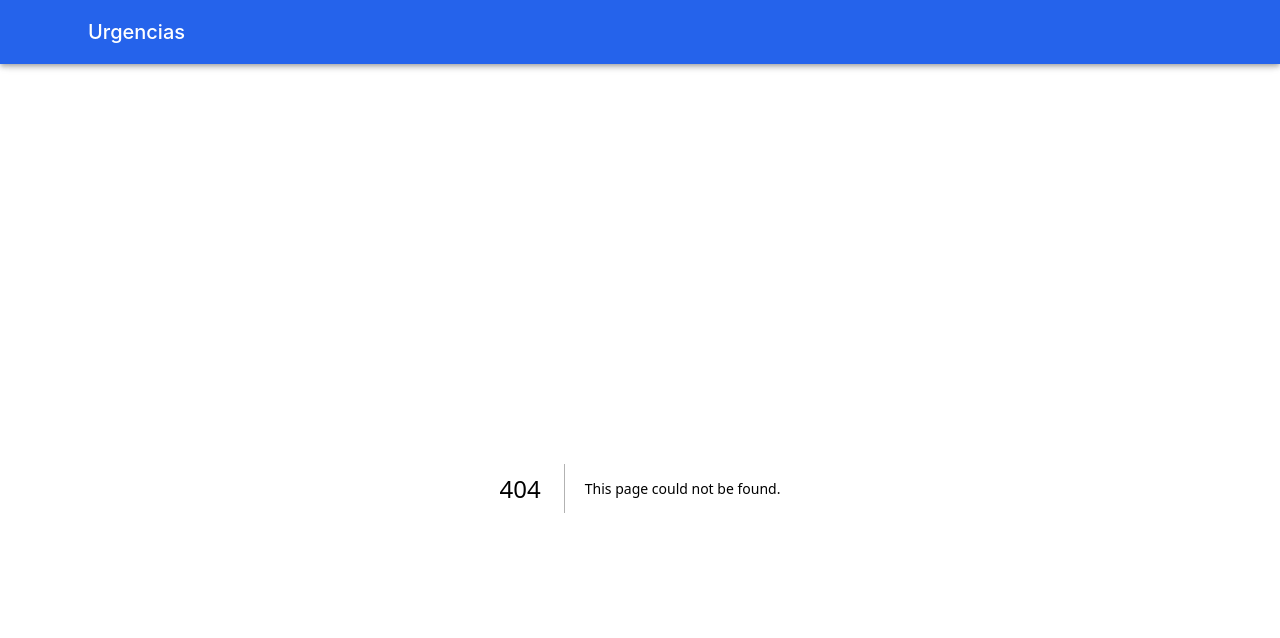
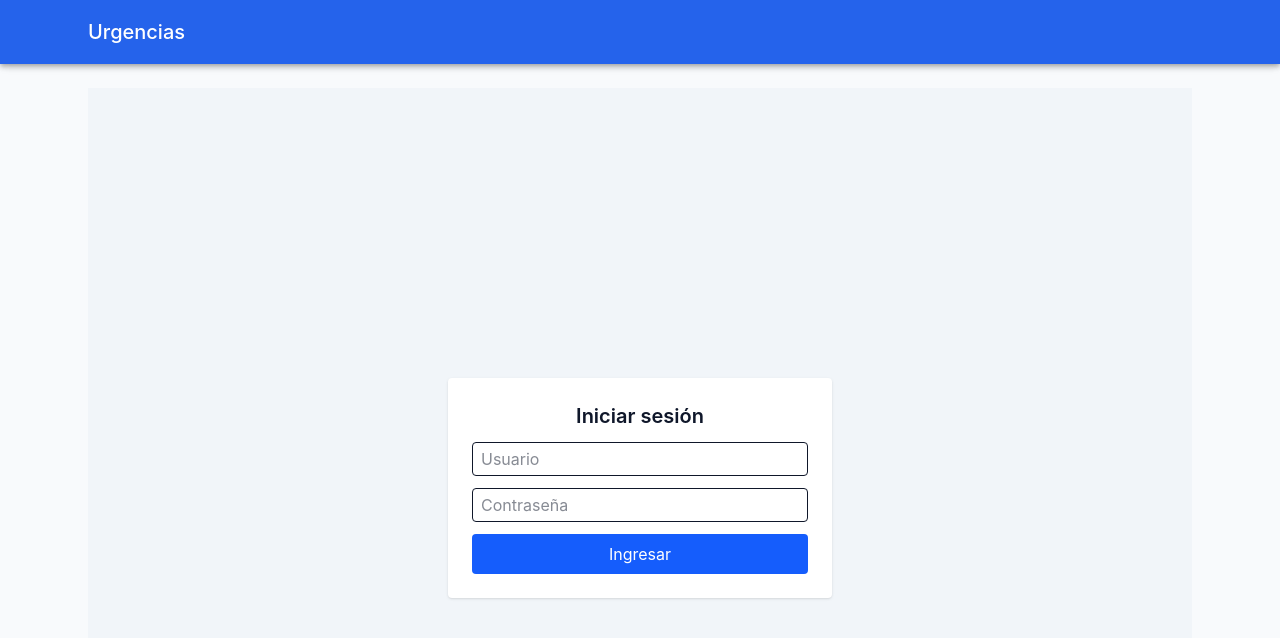
Before and after one commit to kbzn22/ingswfront, a Next.js app: page /login in a window 1280 px wide. Before the commit this address had no page. Shown: the top 638 px of the page. Built offline with nearby package versions, Linux system fonts and the light colour scheme.

Commit message:
implementacion login

```diff
--- a/src/app/enfermeria/page.jsx
+++ b/src/app/enfermeria/page.jsx
@@ -1,10 +1,15 @@
 "use client";
-import React, { useState, useMemo } from "react";
+import React, {useState, useMemo, useEffect} from "react";
 import { Card, CardContent, Typography } from "@mui/material";
+import {router} from "next/client";
+import {useRouter} from "next/navigation";
 
 const BASE_URL = "http://localhost:8080/api";
 
-export default function EnfermeriaPage() {
+
+export default function Page() {
+  const router = useRouter();
+  const [checkingAuth, setCheckingAuth] = useState(true);
   const [cuil, setCuil] = useState("");
   const [paciente, setPaciente] = useState(null);
   const [mostrarFormPaciente, setMostrarFormPaciente] = useState(false);
@@ -17,7 +22,7 @@ export default function EnfermeriaPage() {
     frecuenciaRespiratoria: "",
     sistolica: "",
     diastolica: "",
-    enfermera: "sofia.ramos",
+
   });
   const [formPaciente, setFormPaciente] = useState({
     cuil: "",
@@ -33,25 +38,80 @@ export default function EnfermeriaPage() {
   });
   const [error, setError] = useState("");
   const [mensaje, setMensaje] = useState("");
+  const metrics = useMemo(() => {
+    const activos = ingresos.filter((i) => i.estadoIngreso !== "FINALIZADO");
+    const total = activos.length;
+    const criticos = activos.filter((i) => i.nivelEmergencia === "CRITICA").length;
+    const emergencias = activos.filter((i) => i.nivelEmergencia === "EMERGENCIA").length;
+    return { total, criticos, emergencias };
+  }, [ingresos]);
+
+
+  useEffect(() => {
+    async function checkAuth() {
+      try {
+        const res = await fetch("http://localhost:8080/auth/me", {
+          method: "GET",
+          credentials: "include",
+        });
+        console.log(res);
+        if (!res.ok) {
+          router.push("/login");
+          return;
+        }
+
+
+        setCheckingAuth(false);
+      } catch (e) {
+        router.push("/login");
+      }
+    }
+
+    checkAuth();
+  }, [router]);
+
+  if (checkingAuth) {
+    return (
+        <main className="min-h-screen flex items-center justify-center">
+          <p>Verificando sesión...</p>
+        </main>
+    );
+  }
+
+
+
 
   function handleCuilChange(e) {
-    const value = e.target.value.replace(/\D/g, "");
-    if (value.length <= 11) setCuil(value);
+    let v = e.target.value.replace(/\D/g, ""); // solo números, ignores hyphens
+
+    if (v.length > 11) v = v.slice(0, 11);
+
+    // Formato XX-XXXXXXXX-X
+    if (v.length <= 2) {
+      setCuil(v);
+    } else if (v.length <= 10) {
+      setCuil(`${v.slice(0, 2)}-${v.slice(2)}`);
+    } else {
+      setCuil(`${v.slice(0, 2)}-${v.slice(2, 10)}-${v.slice(10)}`);
+    }
   }
+
 
   async function buscarPaciente() {
     setError("");
     setMensaje("");
     setMostrarFormPaciente(false);
     setPaciente(null);
+    const limpio = cuil.replace(/\D/g, "");
 
-    if (cuil.length !== 11) {
-      setError("El CUIL debe tener exactamente 11 números.");
+    if (limpio.length !== 11) {
+      setError("El CUIL debe tener 11 dígitos.");
       return;
     }
-
+    const cuilFormateado =
+        `${limpio.slice(0, 2)}-${limpio.slice(2, 10)}-${limpio.slice(10)}`;
     try {
-      const res = await fetch(`${BASE_URL}/pacientes/${cuil}`);
+      const res = await fetch(`${BASE_URL}/pacientes/${cuilFormateado}`);
 
       if (!res.ok) {
         if (res.status === 404) {
@@ -127,7 +187,6 @@ export default function EnfermeriaPage() {
     try {
       const body = {
         cuilPaciente: paciente.cuil,
-        cuilEnfermera: formIngreso.enfermera,
         informe: formIngreso.informe,
         temperatura: parseFloat(formIngreso.temperatura),
         frecuenciaCardiaca: parseFloat(formIngreso.frecuenciaCardiaca),
@@ -141,6 +200,7 @@ export default function EnfermeriaPage() {
         method: "POST",
         headers: { "Content-Type": "application/json" },
         body: JSON.stringify(body),
+        credentials:"include"
       });
 
       if (!res.ok) {
@@ -160,7 +220,7 @@ export default function EnfermeriaPage() {
         frecuenciaRespiratoria: "",
         sistolica: "",
         diastolica: "",
-        enfermera: "sofia.ramos",
+
       });
 
       setPaciente(null);
@@ -170,13 +230,7 @@ export default function EnfermeriaPage() {
     }
   }
 
-  const metrics = useMemo(() => {
-    const activos = ingresos.filter((i) => i.estadoIngreso !== "FINALIZADO");
-    const total = activos.length;
-    const criticos = activos.filter((i) => i.nivelEmergencia === "CRITICA").length;
-    const emergencias = activos.filter((i) => i.nivelEmergencia === "EMERGENCIA").length;
-    return { total, criticos, emergencias };
-  }, [ingresos]);
+
 
   return (
     <main className="space-y-6">
@@ -186,7 +240,7 @@ export default function EnfermeriaPage() {
         <div className="flex items-center gap-2">
           <input
             type="text"
-            placeholder="Ingrese CUIL"
+            placeholder="Ingrese CUIL sin guiones"
             className="border rounded px-2 py-1 flex-1"
             value={cuil}
             onChange={handleCuilChange}
--- /dev/null
+++ b/src/app/login/page.jsx
@@ -0,0 +1,77 @@
+"use client";
+
+import { useState } from "react";
+import { useRouter } from "next/navigation";
+
+const AUTH_URL = "http://localhost:8080/auth/login";
+
+export default function LoginPage() {
+    const router = useRouter();
+    const [username, setUsername] = useState("");
+    const [password, setPassword] = useState("");
+    const [error, setError] = useState("");
+    const [loading, setLoading] = useState(false);
+
+    async function handleSubmit(e) {
+        e.preventDefault();
+        setError("");
+        setLoading(true);
+
+        try {
+            const res = await fetch(AUTH_URL, {
+                method: "POST",
+                headers: { "Content-Type": "application/json" },
+                credentials: "include",
+                body: JSON.stringify({ username, password }),
+            });
+
+            if (!res.ok) {
+                setError("Usuario o contraseña incorrectos.");
+                setLoading(false);
+                return;
+            }
+
+            router.push("/enfermeria");
+        } catch (err) {
+            setError("No se pudo conectar con el servidor.");
+            setLoading(false);
+        }
+    }
+
+    return (
+        <main className="min-h-screen flex items-center justify-center bg-slate-100">
+            <form
+                onSubmit={handleSubmit}
+                className="bg-white p-6 rounded shadow flex flex-col gap-3 w-full max-w-sm"
+            >
+                <h1 className="text-xl font-semibold text-center">Iniciar sesión</h1>
+
+                <input
+                    type="text"
+                    placeholder="Usuario"
+                    className="border rounded px-2 py-1"
+                    value={username}
+                    onChange={(e) => setUsername(e.target.value)}
+                />
+
+                <input
+                    type="password"
+                    placeholder="Contraseña"
+                    className="border rounded px-2 py-1"
+                    value={password}
+                    onChange={(e) => setPassword(e.target.value)}
+                />
+
+                {error && <p className="text-sm text-red-600">{error}</p>}
+
+                <button
+                    type="submit"
+                    disabled={loading}
+                    className="bg-blue-600 text-white rounded py-2 hover:bg-blue-700 disabled:opacity-60"
+                >
+                    {loading ? "Ingresando..." : "Ingresar"}
+                </button>
+            </form>
+        </main>
+    );
+}
--- /dev/null
+++ b/src/app/page.jsx
@@ -0,0 +1,6 @@
+// app/page.jsx
+import { redirect } from "next/navigation";
+
+export default function Root() {
+    redirect("/login");
+}
```
